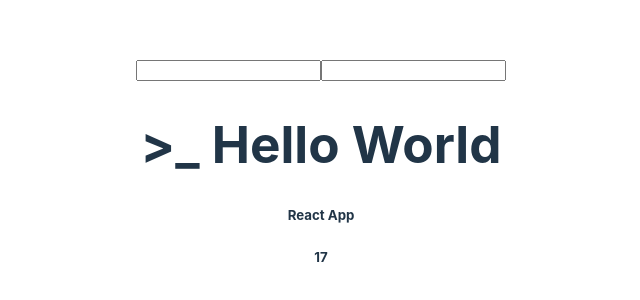
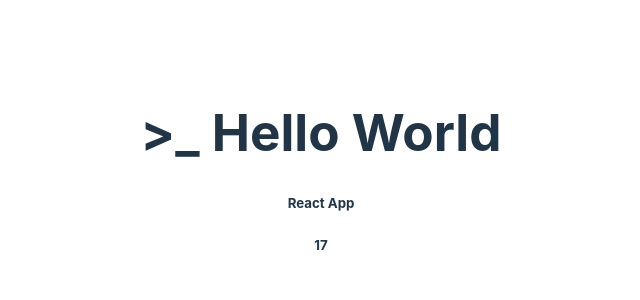
Before and after one commit to MatthewsM2/Blog-Site, a React (Vite) app: page / in a window 1280 px wide. Shown: the part 226-526 px from the top of the page, without its empty margins (319-959 px from the left). Built offline with nearby package versions, Linux system fonts and the light colour scheme.

Commit message:
route setup

```diff
--- a/src/App.jsx
+++ b/src/App.jsx
@@ -2,7 +2,7 @@ import { useState } from 'react'
 import reactLogo from './assets/react.svg'
 import viteLogo from '/vite.svg'
 import './App.css'
-import Login from './login'
+// import Login from './login'
 
 function App() {
   const [count, setCount] = useState(0)
@@ -12,7 +12,7 @@ function App() {
   const hour = date.getHours();
   return (
     <>
-    <Login/>
+    {/* <Login/> */}
       <h1> {message} </h1>
 	  <h5> React App </h5>
     <h5> { date.getHours() } </h5>
--- a/src/login.jsx
+++ /dev/null
@@ -1,12 +0,0 @@
-function login()
-{
-    return(
-        <>
-        <form action="">
-            <input type="text" />
-            <input type="password" name="" id="" />
-        </form>
-        </>
-    )
-}
-export default login
```
